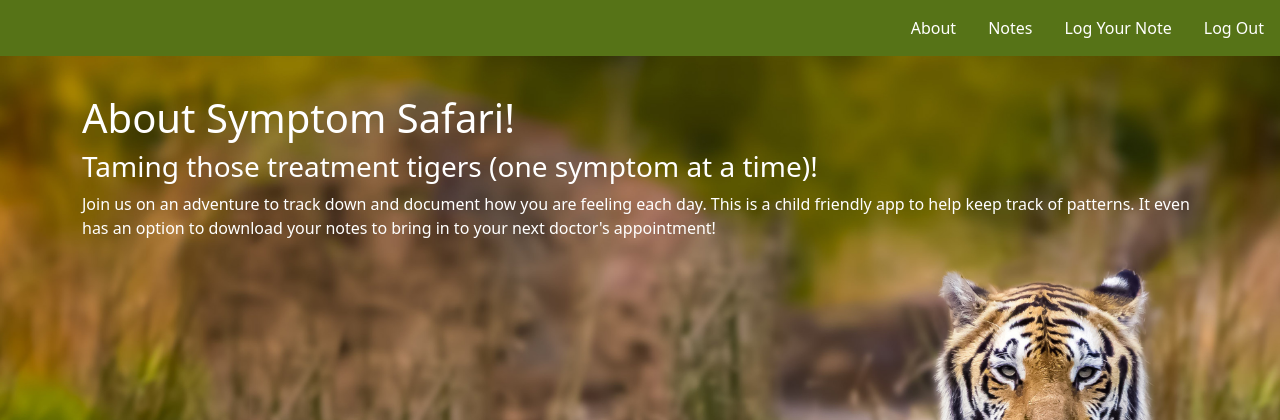
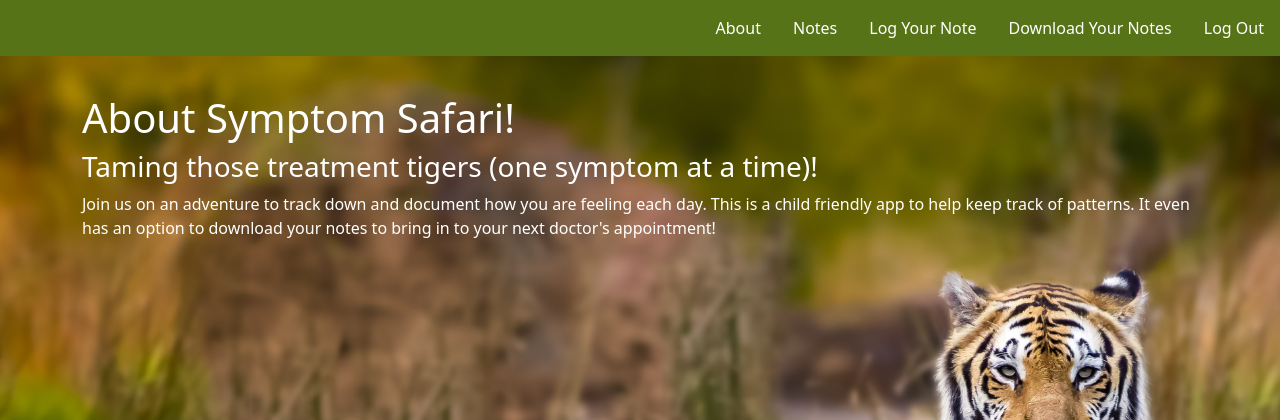
Before and after one commit to Annabellexsmith/Symptom-Safari, a Django app: page /about/ in a window 1280 px wide. Shown: the top 420 px of the page. Run offline with Django 5.2, Linux system fonts and the light colour scheme; the visitor is signed in with stand-in values (Sample User, id 1).

Commit message:
export notes into pdf

```diff
--- a/main_app/static/css/notes/note-index.css
+++ b/main_app/static/css/notes/note-index.css
@@ -36,5 +36,4 @@ h1 {
 .card-body {
     margin-top: 2rem;
     height:200px;
-
 }
--- a/main_app/templates/base.html
+++ b/main_app/templates/base.html
@@ -36,6 +36,9 @@
               >
             </li>
             <li class="nav-item">
+              <a class="nav-link text-white" href="{% url 'export' %}">Download Your Notes</a>
+            </li>
+            <li class="nav-item">
               <form
                 id="logout-form"
                 method="post"
--- a/main_app/urls.py
+++ b/main_app/urls.py
@@ -10,4 +10,5 @@ urlpatterns = [
     path('notes/<int:pk>/update/', views.NoteUpdate.as_view(), name='note-update'),
     path('notes/<int:pk>/delete/', views.NoteDelete.as_view(), name='note-delete'),
     path('accounts/signup/', views.signup, name='signup'),
+    path('export/', views.export, name='export')
 ]
--- a/main_app/views.py
+++ b/main_app/views.py
@@ -1,5 +1,4 @@
 from django.shortcuts import render
-from django.http import HttpResponse
 from django.shortcuts import render, redirect
 from django.views.generic.edit import CreateView
 from .models import Note, Symptom
@@ -9,53 +8,96 @@ from django.contrib.auth import login
 from django.contrib.auth.forms import UserCreationForm
 from django.contrib.auth.decorators import login_required
 from django.contrib.auth.mixins import LoginRequiredMixin
+from django.http import HttpResponse
+from reportlab.lib.pagesizes import letter
+from reportlab.pdfgen import canvas
+from reportlab.lib.styles import getSampleStyleSheet
+from reportlab.platypus import Paragraph, SimpleDocTemplate, Spacer
+from reportlab.lib.units import inch
+
 
 # Create your views here.
+def about(request):
+    return render(request, "about.html")
+
+
 def signup(request):
-    error_message = ''
-    if request.method == 'POST':
+    error_message = ""
+    if request.method == "POST":
         form = UserCreationForm(request.POST)
         if form.is_valid():
             user = form.save()
             login(request, user)
-            return redirect('note-index')
+            return redirect("note-index")
         else:
-            error_message = 'Invalid sign up - try again'
+            error_message = "Invalid sign up - try again"
     form = UserCreationForm()
-    context = {'form': form, 'error_message': error_message}
-    return render(request, 'signup.html', context)
+    context = {"form": form, "error_message": error_message}
+    return render(request, "signup.html", context)
 
-def about(request):
-    return render(request, 'about.html')
 
 @login_required
 def note_index(request):
     notes = Note.objects.filter(user=request.user)
-    return render(request, 'notes/index.html', {
-        'notes': notes,
-    })
+    return render(
+        request,
+        "notes/index.html",
+        {
+            "notes": notes,
+        },
+    )
+
 
 @login_required
 def note_detail(request, note_id):
     note = Note.objects.get(id=note_id)
-    return render(request, 'notes/detail.html', {'note': note})
+    return render(request, "notes/detail.html", {"note": note})
+
+
+@login_required
+def export(request):
+    response = HttpResponse(content_type="application/pdf")
+    response["Content-Disposition"] = 'attachment; filename="notes.pdf"'
+    pdf = SimpleDocTemplate(response, pagesize=letter)
+    style = getSampleStyleSheet()
+    journal = []
+    notes = Note.objects.filter(user=request.user)
+
+    for note in notes:
+        notes = Note.objects.filter(user=request.user)
+        note_symptoms = note.assessment.all()
+        symptoms_list = ", ".join([symptom.name for symptom in note_symptoms])
+        journal.append(Paragraph(f"Title: {note.title}", style["Normal"]))
+        journal.append(Spacer(1, 12))
+        journal.append(Paragraph(f"Date: {note.date}", style["Normal"]))
+        journal.append(Spacer(1, 12))
+        journal.append(Paragraph(f"Symptoms Reported: {symptoms_list}", style["Normal"]))
+        journal.append(Spacer(1, 12))
+        journal.append(Paragraph(f"Notes: {note.notes}", style["Normal"]))
+        journal.append(Spacer(1, 24))
+    pdf.build(journal)
+    return response
 
 
 class NoteCreate(LoginRequiredMixin, CreateView):
     model = Note
-    fields = ['assessment', 'notes', 'title']
-    success_url = '/notes/'
+    fields = ["assessment", "notes", "title"]
+    success_url = "/notes/"
+
     def form_valid(self, form):
         form.instance.user = self.request.user
         return super().form_valid(form)
 
+
 class NoteDelete(LoginRequiredMixin, DeleteView):
     model = Note
-    success_url = '/notes/'
+    success_url = "/notes/"
+
 
 class NoteUpdate(LoginRequiredMixin, UpdateView):
     model = Note
-    fields = ['title', 'assessment', 'notes' ]
+    fields = ["title", "assessment", "notes"]
+
 
 class Home(LoginView):
-    template_name = 'home.html'
+    template_name = "home.html"
```
